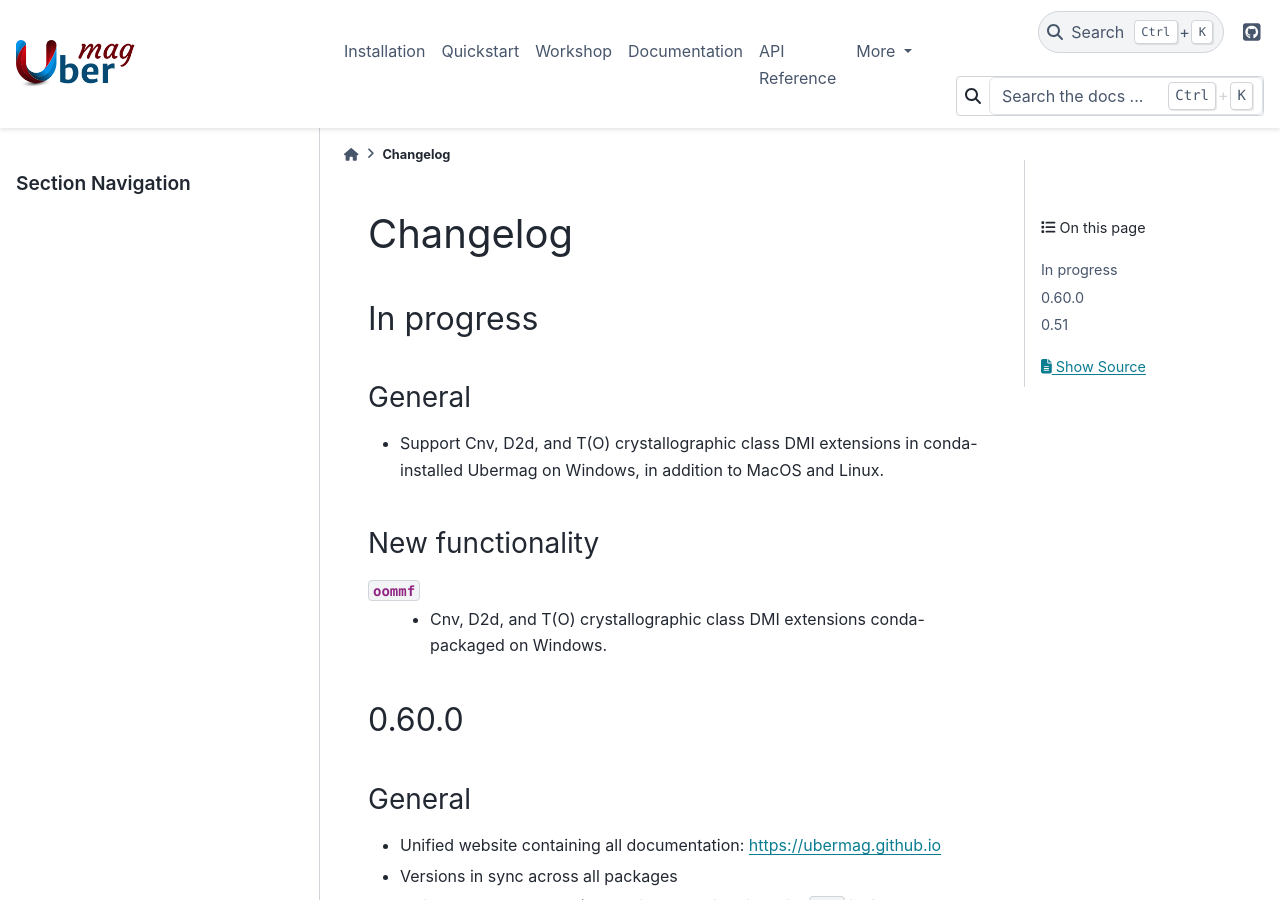
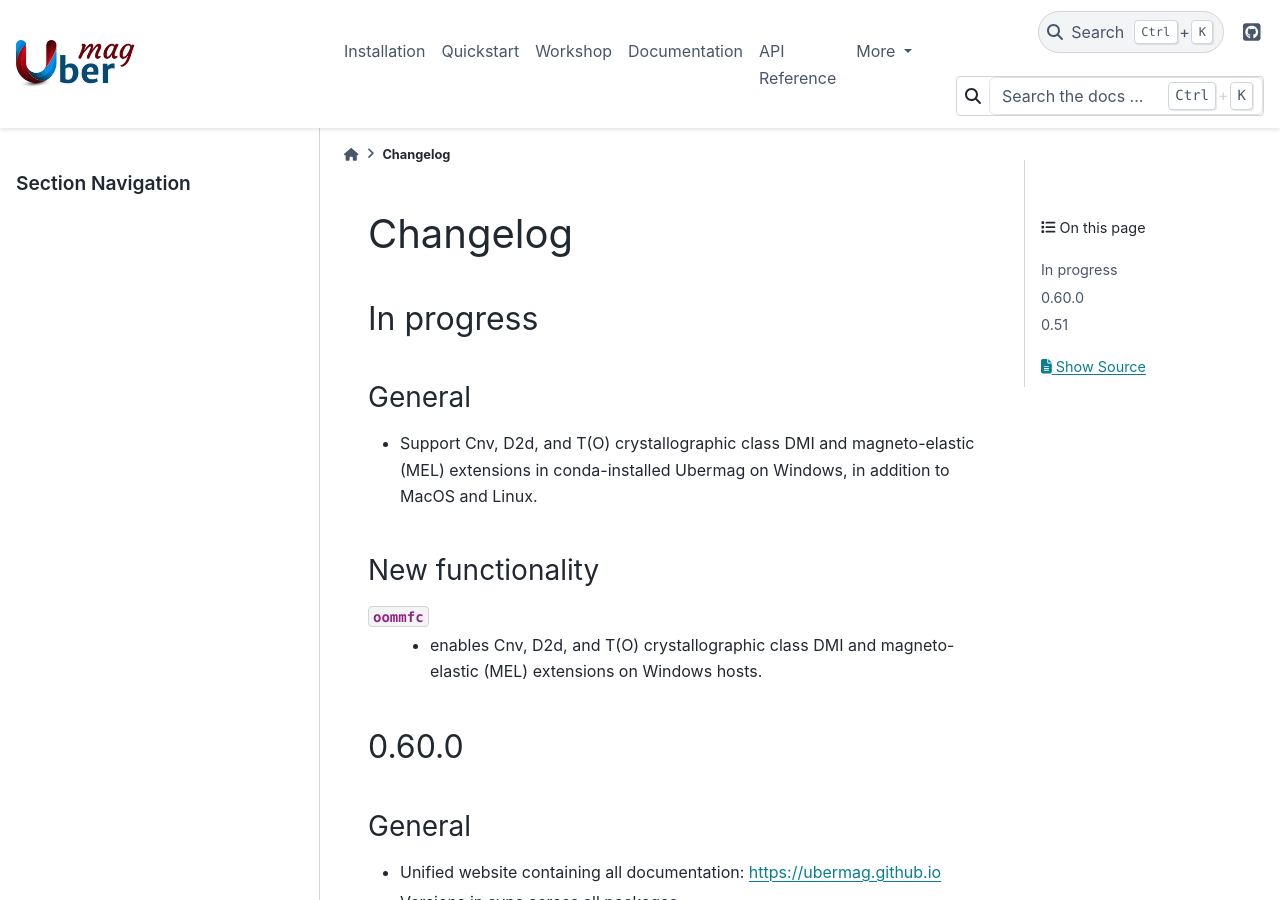
Before and after one commit to ubermag/ubermag.github.io, a Sphinx documentation site: the page built from source/changelog.rst, in a window 1280 px wide and 900 px high. Built offline with Sphinx 7.4.7 and the PyData theme 0.15.4, drawn with Linux system fonts in a browser that asks for light colours; pages that are not in the unit, such as notebooks, are missing from menus.

Commit message:
Update changelog.rst

```diff
--- a/source/changelog.rst
+++ b/source/changelog.rst
@@ -8,13 +8,13 @@ In progress
 General
 -------
 
-- Support Cnv, D2d, and T(O) crystallographic class DMI extensions in conda-installed Ubermag on Windows, in addition to MacOS and Linux.
+- Support Cnv, D2d, and T(O) crystallographic class DMI and magneto-elastic (MEL) extensions in conda-installed Ubermag on Windows, in addition to MacOS and Linux.
 
 New functionality
 -----------------
 
-``oommf``
-  - Cnv, D2d, and T(O) crystallographic class DMI extensions conda-packaged on Windows.
+``oommfc``
+  - enables Cnv, D2d, and T(O) crystallographic class DMI and magneto-elastic (MEL) extensions on Windows hosts.
 
 0.60.0
 ======
```
